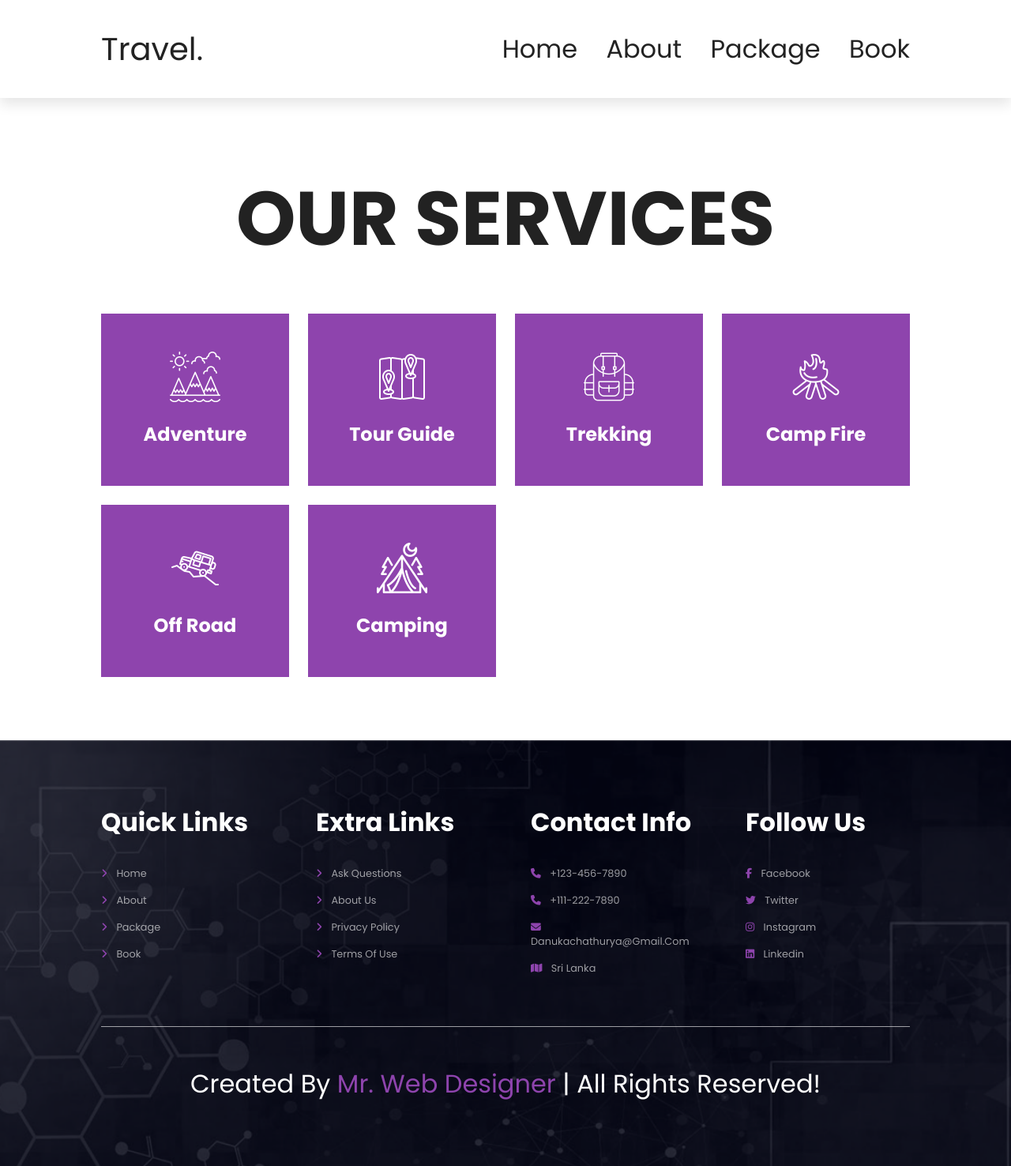
After one commit to danukachathurya/Travel---Tour-Website-HTML---CSS---JS---PHP---MySQL, a PHP site: page /home.php in a window 1280 px wide. The commit adds this page. Shown: the whole page at 79% size. Run offline with PHP 8.4, Linux system fonts and the light colour scheme; some libraries are stand-ins or nearby versions.

Commit message:
finish footer section and services section

```diff
--- /dev/null
+++ b/css/main.css
@@ -0,0 +1,256 @@
+@import url('https://fonts.googleapis.com/css2?family=Poppins:ital,wght@0,100;0,200;0,300;0,400;0,500;0,600;0,700;0,800;0,900;1,100;1,200;1,300;1,400;1,500;1,600;1,700;1,800;1,900&display=swap');
+
+:root{
+    --main-color: #8e44ad;
+    --black: #222;
+    --white: #fff;
+    --light-black: #777;
+    --light-white: #fff9;
+    --dark-bg: #eee;
+    --light-bg: #eee;
+    --border:.1rem solid var(--black);
+    --box-shadow: 0 .5rem 1rem rgba(0,0,0,.1);
+    --text-shadow: 0 1.5rem 3rem rgba(0,0,0,.3)
+}
+
+*{
+    font-family: "Poppins", sans-serif;
+    margin: 0; padding: 0;
+    box-sizing: border-box;
+    outline: none; border: none;
+    text-decoration: none;
+    text-transform: capitalize;
+}
+
+html::-webkit-scrollbar {
+    width: 5rem 10%;
+}
+
+html::-webkit-scrollbar-track {
+    background-color: var(--white);
+}
+
+html::-webkit-scrollbar-thumb {
+    background-color: var(--main-color);
+}
+
+section {
+    padding: 5rem 10%;
+}
+
+
+
+/* Header Start */
+
+
+.heading-title {
+    text-align: center;
+    margin-bottom: 3rem;
+    font-size: 6rem;
+    text-transform: uppercase;
+    color: var(--black);
+}
+
+.header {
+    position: sticky;
+    top: 0; left: 0; right:0;
+    z-index: 1000;
+    background-color: var(--white);
+    display: flex;
+    padding-top: 2rem;
+    padding-bottom: 2rem;
+    box-shadow: var(--box-shadow);
+    align-items: center;
+    justify-content: space-between;
+}
+
+.header .logo {
+    font-size: 2.5rem;
+    color:var(--black);
+}
+
+.header .navbar a {
+    font-size: 2rem;
+    margin-left: 2rem;
+    color:var(--black);
+}
+
+.header .navbar a:hover {
+    color:var(--main-color);
+}
+
+#menu-btn {
+    font-size: 2.5rem;
+    cursor: pointer;
+    color:var(--black);
+    display: none;
+}
+
+/* Header End */
+
+
+/* Footer Start */
+
+.footer {
+    background: url(../images/Footer-Background-Image.png) no-repeat;
+    background-size: cover;
+    background-position: center;
+}
+
+.footer .box-container {
+    display: grid;
+    grid-template-columns: repeat(auto-fit, minmax(10rem, 1fr));
+    gap: 4rem;
+}
+
+.footer .box-container .box h3 {
+    color: var(--white);
+    font-size: 2rem;
+    padding-bottom: 2rem;
+}
+
+.footer .box-container .box a {
+    color: var(--light-white);
+    font-size: 0.8rem;
+    padding-bottom: 1rem;
+    display: block;
+}
+
+.footer .box-container .box a i {
+    color: var(--main-color);
+    padding-right: .5rem;
+    transition: .2s linear;
+}
+
+.footer .box-container .box a:hover i {
+    padding-right: 2rem;
+}
+
+.footer .credit {
+    text-align: center;
+    padding-top: 3rem;
+    margin-top: 3rem;
+    border-top: .1rem solid var(--light-white);
+    font-size: 2rem;
+    color: var(--white);
+}
+
+.footer .credit span {
+    color: var(--main-color);
+}
+
+/* Footer End */
+
+
+/* Services Start */
+
+.services .box-container {
+    display: grid;
+    grid-template-columns: repeat(auto-fit, minmax(14rem, 1fr));
+    gap: 1.5rem;
+}
+
+.services .box-container .box {
+    padding: 3rem 2rem;
+    text-align: center;
+    background: var(--main-color);
+    cursor: pointer;
+}
+
+.services .box-container .box:hover {
+    background: var(--black);
+}
+
+.services .box-container .box img {
+    height: 4rem;
+}
+
+.services .box-container .box h3 {
+    color: var(--white);
+    font-size: 1.5rem;
+    padding-top: 1rem;
+}
+
+/* Services End */
+
+
+
+
+
+
+
+
+
+
+
+
+
+
+
+
+
+/* media queries */
+
+@media (max-width:1200px) {
+
+    section {
+        padding: 3rem 5%;
+    }
+
+}
+
+@media (max-width:991px) {
+
+    html {
+        font-size: 55%;
+    }
+
+    section {
+        padding: 3rem 2rem;
+    }
+
+}
+
+@media (max-width:768px) {
+
+    #menu-btn {
+        display: inline-block;
+        transition: .2s linear;
+    }
+
+    #menu-btn.fa-times {
+        transform: rotate(180deg);
+    }
+
+    .header .navbar {
+        position: absolute;
+        top:99%; left:0; right: 0;
+        background-color: var(--white);
+        border-top: var(--border);
+        padding: 2rem;
+        transition: .2s linear;
+        clip-path: polygon(0 0, 100% 0, 100% 0, 0 0);
+    }
+
+    .header .navbar.active {
+        clip-path: polygon(0 0, 100% 0, 100% 100%, 0 100%);
+    }
+
+    .header .navbar a{
+        display: block;
+        margin: 2rem;
+        text-align: center;
+    }
+}
+
+@media (max-width:450px) {
+
+    html {
+        font-size: 50%;
+    }
+
+    .heading-title {
+        font-size: 3.5rem;
+    }
+
+}
--- /dev/null
+++ b/footer.php
@@ -0,0 +1,68 @@
+<!DOCTYPE html>
+<html lang="en">
+<head>
+    <meta charset="UTF-8">
+    <meta name="viewport" content="width=device-width, initial-scale=1.0">
+    <title>Footer</title>
+
+    <!-- font awesome cdn link -->
+    <link rel="stylesheet" href="https://cdnjs.cloudflare.com/ajax/libs/font-awesome/6.6.0/css/all.min.css">
+
+    <!-- custom css file link -->
+    <link rel="stylesheet" href="css/main.css">
+
+    <!-- swiper css link -->
+    <link rel="stylesheet" href="https://cdn.jsdelivr.net/npm/swiper@11/swiper-bundle.min.css"/>
+
+</head>
+<body>
+
+<section class="footer">
+
+    <div class="box-container">
+        <div class="box">
+            <h3>quick links</h3>
+            <a href="home.php"> <i class="fas fa-angle-right"></i> home</a>
+            <a href="about.php"> <i class="fas fa-angle-right"></i> about</a>
+            <a href="package.php"> <i class="fas fa-angle-right"></i> package</a>
+            <a href="book.php"> <i class="fas fa-angle-right"></i> book</a>
+        </div>
+
+        <div class="box">
+            <h3>extra links</h3>
+            <a href="#"> <i class="fas fa-angle-right"></i> ask questions</a>
+            <a href="#"> <i class="fas fa-angle-right"></i> about us</a>
+            <a href="#"> <i class="fas fa-angle-right"></i> privacy policy</a>
+            <a href="#"> <i class="fas fa-angle-right"></i> terms of use</a>
+        </div>
+
+        <div class="box">
+            <h3>contact info</h3>
+            <a href="#"> <i class="fas fa-phone"></i> +123-456-7890</a>
+            <a href="#"> <i class="fas fa-phone"></i> +111-222-7890</a>
+            <a href="#"> <i class="fas fa-envelope"></i> danukachathurya@gmail.com</a>
+            <a href="#"> <i class="fas fa-map"></i> Sri Lanka</a>
+        </div>
+
+        <div class="box">
+            <h3>follow us</h3>
+            <a href="#"> <i class="fab fa-facebook-f"></i> facebook </a>
+            <a href="#"> <i class="fab fa-twitter"></i> twitter </a>
+            <a href="#"> <i class="fab fa-instagram"></i> instagram </a>
+            <a href="#"> <i class="fab fa-linkedin"></i> linkedin </a>
+        </div>
+
+    </div>
+
+    <div class="credit"> created by <span>mr. web designer</span> | all rights reserved! </div>
+
+</section>
+
+<!-- swiper js link -->
+<script src="https://cdn.jsdelivr.net/npm/swiper@11/swiper-bundle.min.js"></script>
+
+<!-- custom js file link -->
+<script src="js/script.js"></script>
+
+</body>
+</html>
--- a/header.php
+++ b/header.php
@@ -9,7 +9,7 @@
     <link rel="stylesheet" href="https://cdnjs.cloudflare.com/ajax/libs/font-awesome/6.6.0/css/all.min.css">
 
     <!-- custom css file link -->
-    <link rel="stylesheet" href="css/header.css">
+    <link rel="stylesheet" href="css/main.css">
 
     <!-- swiper css link -->
     <link rel="stylesheet" href="https://cdn.jsdelivr.net/npm/swiper@11/swiper-bundle.min.css"/>
@@ -35,7 +35,7 @@
 <script src="https://cdn.jsdelivr.net/npm/swiper@11/swiper-bundle.min.js"></script>
 
 <!-- custom js file link -->
-<script src="js/header.js"></script>
+<script src="js/script.js"></script>
 
 </body>
 </html>
--- /dev/null
+++ b/home.php
@@ -0,0 +1,65 @@
+<!DOCTYPE html>
+<html lang="en">
+<head>
+    <meta charset="UTF-8">
+    <meta name="viewport" content="width=device-width, initial-scale=1.0">
+    <title>Home</title>
+
+    <!-- font awesome cdn link -->
+    <link rel="stylesheet" href="https://cdnjs.cloudflare.com/ajax/libs/font-awesome/6.6.0/css/all.min.css">
+
+    <!-- custom css file link -->
+    <link rel="stylesheet" href="css/main.css">
+
+    <!-- swiper css link -->
+    <link rel="stylesheet" href="https://cdn.jsdelivr.net/npm/swiper@11/swiper-bundle.min.css"/>
+
+</head>
+<body>
+<?php include 'header.php'; ?>
+
+<section class="services">
+    <h1 class="heading-title"> our services </h1>
+
+    <div class="box-container">
+        <div class="box">
+            <img src="images/adventure.png" alt="">
+            <h3>adventure</h3>
+        </div>
+
+        <div class="box">
+            <img src="images/tour.png" alt="">
+            <h3>tour guide</h3>
+        </div>
+
+        <div class="box">
+            <img src="images/trekking.png" alt="">
+            <h3>trekking</h3>
+        </div>
+
+        <div class="box">
+            <img src="images/camp-fire.png" alt="">
+            <h3>camp fire</h3>
+        </div>
+
+        <div class="box">
+            <img src="images/off-road.png" alt="">
+            <h3>off road</h3>
+        </div>
+
+        <div class="box">
+            <img src="images/camping.png" alt="">
+            <h3>camping</h3>
+        </div>
+    </div>
+</section>
+
+<!-- swiper js link -->
+<script src="https://cdn.jsdelivr.net/npm/swiper@11/swiper-bundle.min.js"></script>
+
+<!-- custom js file link -->
+<script src="js/script.js"></script>
+
+<?php include 'footer.php'; ?>
+</body>
+</html>
--- /dev/null
+++ b/js/script.js
@@ -0,0 +1,12 @@
+let menu = document.querySelector('#menu-btn');
+let navbar = document.querySelector('.header .navbar');
+
+menu.onclick = () => {
+    menu.classList.toggle('fa-times');
+    navbar.classList.toggle('active');
+};
+
+window.onscroll = () => {
+    menu.classList.remove('fa-times');
+    navbar.classList.remove('active');
+}
```
Also changed, not shown: about.php (added, +35 -0 lines), book.php (added, +35 -0 lines), css/header.css (deleted, +0 -148 lines), js/header.js (deleted, +0 -7 lines), packages.php (added, +35 -0 lines), images/Footer-Background-Image.png (added), images/adventure.png (added), images/camp-fire.png (added), images/camping.png (added), images/off-road.png (added), images/tour.png (added), images/trekking.png (added), 1 other file.
